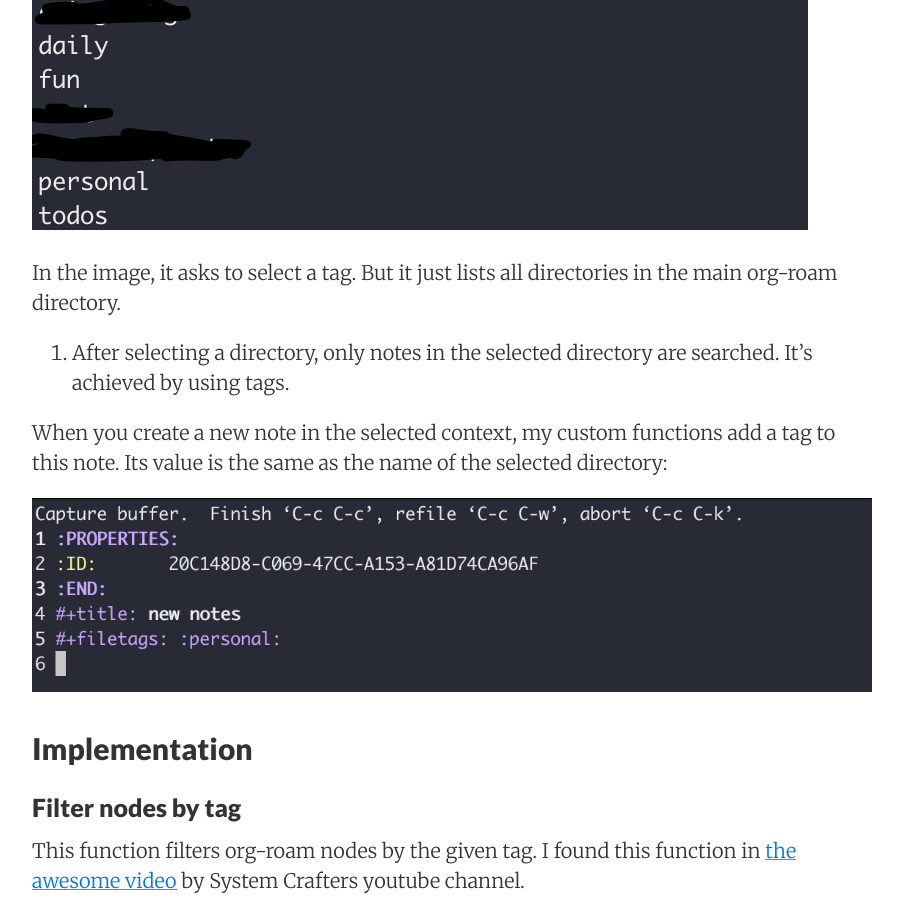
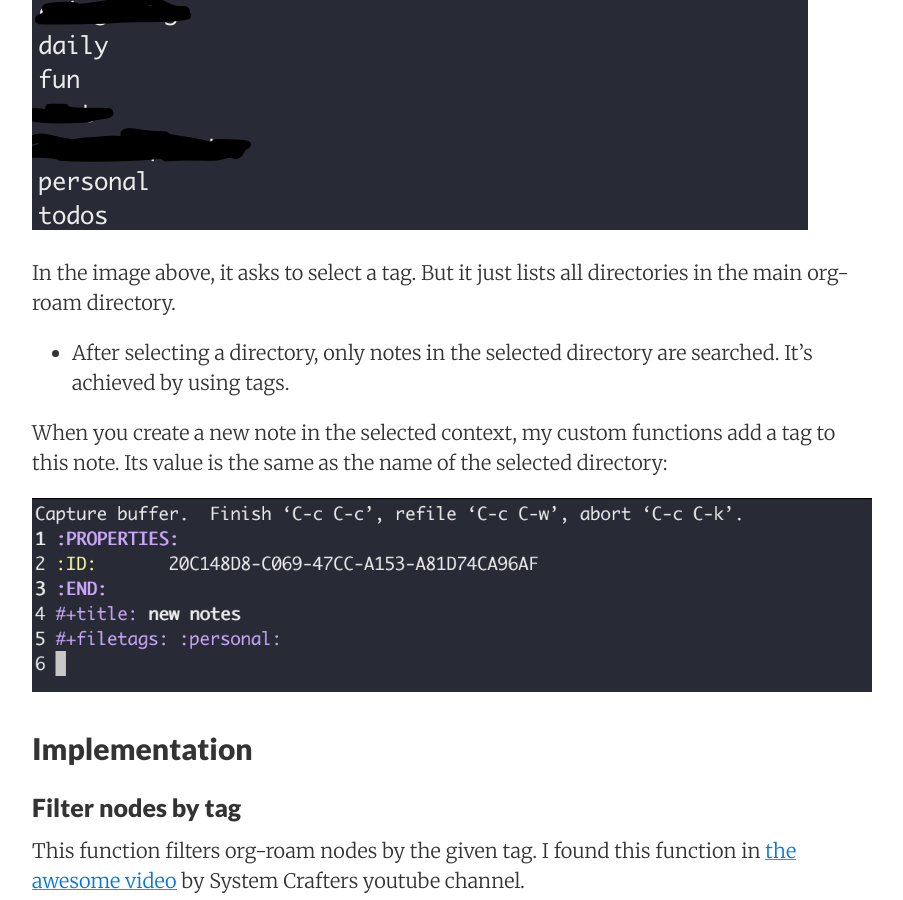
Before and after one commit to ayrat555/ayrat555.github.io, a Jekyll site: the page built from _posts/2021-09-27-split.md, in a window 1280 px wide and 900 px high, scrolled down 2391 px. Shown: the whole window, without its empty margins (188-1091 px from the left). Built offline with Jekyll 4.4.1, drawn with Linux system fonts in a browser that asks for light colours; nearby versions of some CDN libraries; comment, search, counter and statistics services are not loaded.

Commit message:
fix formatting

```diff
--- a/_posts/2021-09-27-split.md
+++ b/_posts/2021-09-27-split.md
@@ -42,13 +42,13 @@ The main function of org-roam are:
 
 I extended them to allow me to select a context (folder):
 
-1. I extended `org-roam-node-find` and `org-roam-node-capture` to allow me to select a directory first:
+- I extended `org-roam-node-find` and `org-roam-node-capture` to allow me to select a directory first:
 
 ![tags](/images/2021-09-27-tag.png)
 
-In the image, it asks to select a tag. But it just lists all directories in the main org-roam directory.
+In the image above, it asks to select a tag. But it just lists all directories in the main org-roam directory.
 
-2. After selecting a directory, only notes in the selected directory are searched. It's achieved by using tags.
+- After selecting a directory, only notes in the selected directory are searched. It's achieved by using tags.
 
 When you create a new note in the selected context, my custom functions add a tag to this note. Its value is the same as the name of the selected directory:
 
```
Also changed, not shown: _posts/2021-08-29-braindump.md (+1 -1 lines), 2 other files.
